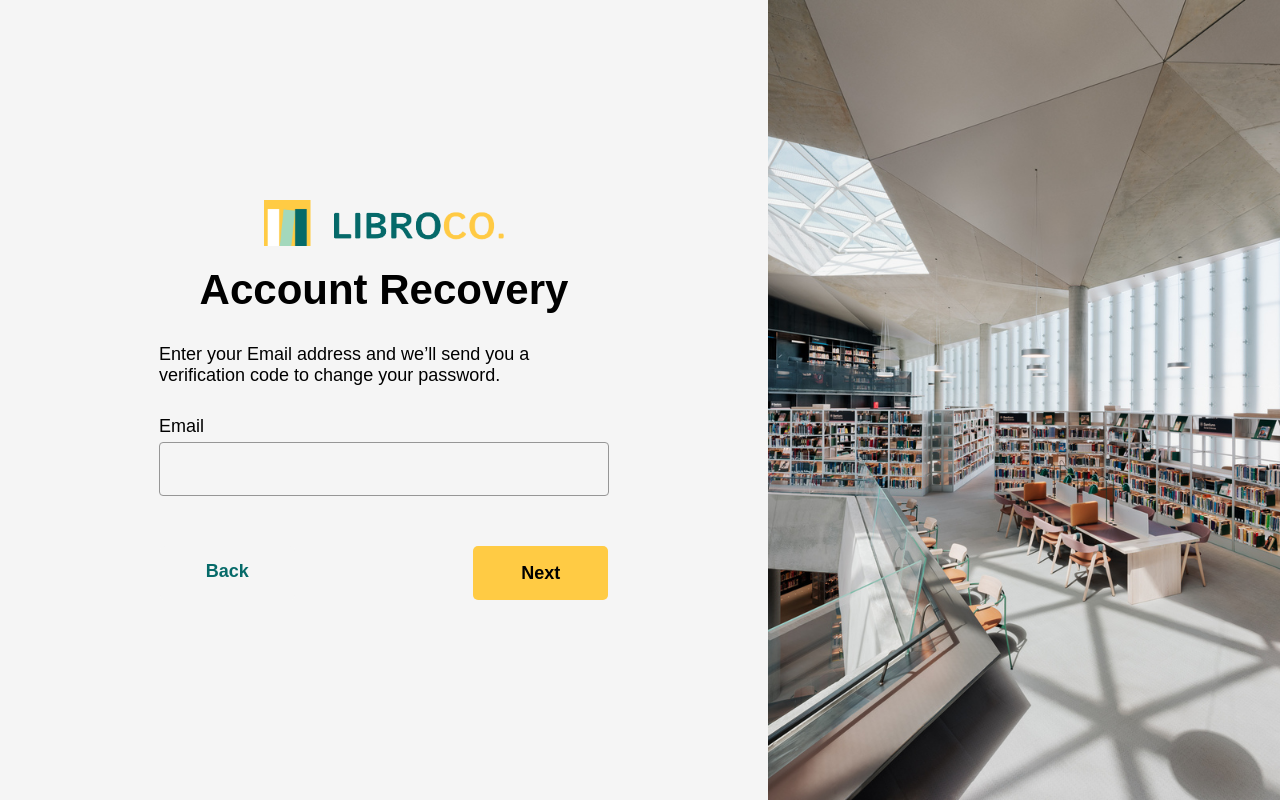
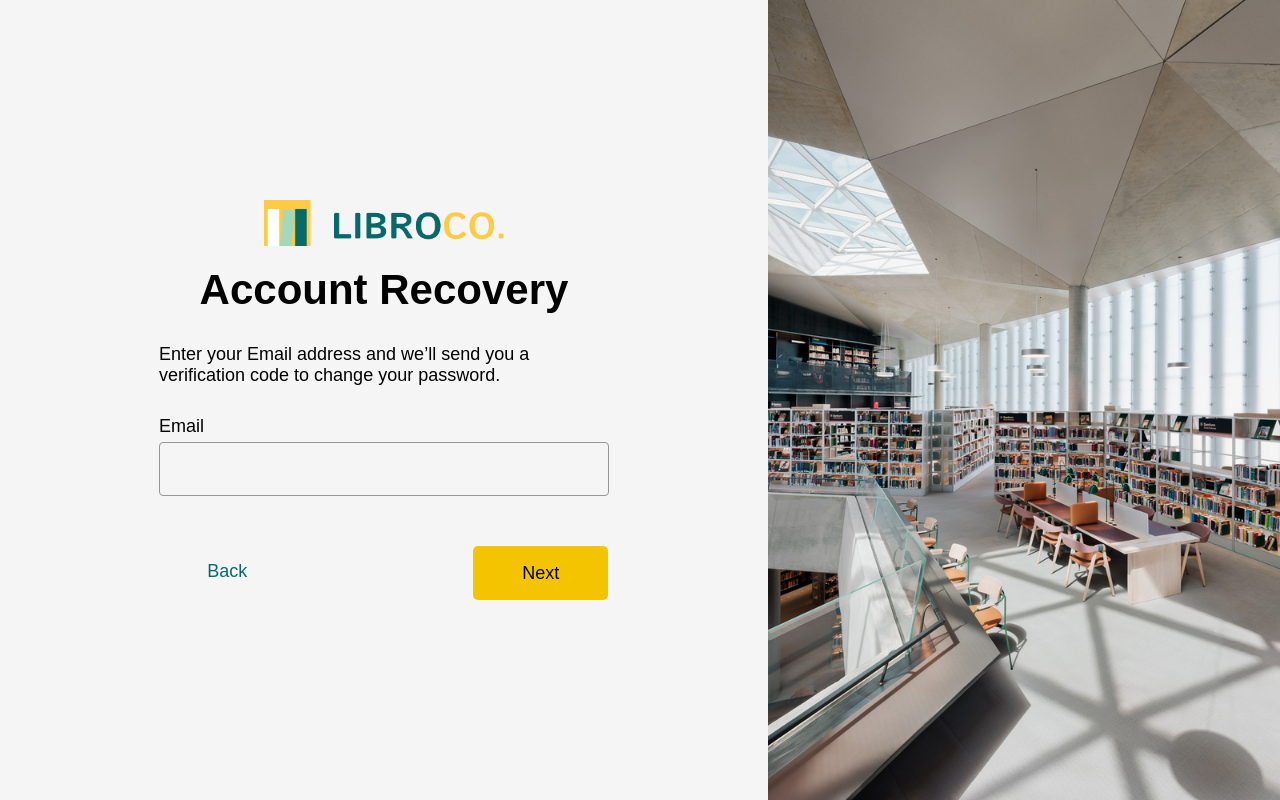
Before and after one commit to danaiaxx/LibroCo, a Flask app: page /account-recovery in a window 1280 px wide. Run offline with Flask 3, Linux system fonts and the light colour scheme; some web fonts are replaced.

Commit message:
button colors

```diff
--- a/LibroCoWeb/static/css/addbookStyles.css
+++ b/LibroCoWeb/static/css/addbookStyles.css
@@ -180,6 +180,10 @@
     font-weight: normal;
 }
 
+.save_button:hover {
+    background-color: #e9aa17;
+}
+
 @media (max-width: 768px) {
     .addbook_container {
         flex-direction: column;
--- a/LibroCoWeb/static/css/editprofilestyles.css
+++ b/LibroCoWeb/static/css/editprofilestyles.css
@@ -222,6 +222,10 @@
     font-weight: normal;
 }
 
+.save_button:hover {
+    background-color: #e9aa17;
+}
+
 .overlay_wrapper {
     position: relative;
     display: inline-block;
--- a/LibroCoWeb/static/css/editreaderStyles.css
+++ b/LibroCoWeb/static/css/editreaderStyles.css
@@ -123,6 +123,10 @@
     font-weight: normal;
 }
 
+.save_button:hover {
+    background-color: #e9aa17;
+}
+
 .overlay_wrapper {
     position: relative;
     display: inline-block;
--- a/LibroCoWeb/static/css/mybooksstyle.css
+++ b/LibroCoWeb/static/css/mybooksstyle.css
@@ -116,6 +116,10 @@
     padding: 10px 20px;
 }
 
+.renew:hover {
+    background-color: #e9aa17;
+}
+
 /* Disabled button styling */
 .renew:disabled {
     background-color: #95a5a6; /* Grey for disabled state */
--- a/LibroCoWeb/static/css/profilestyles.css
+++ b/LibroCoWeb/static/css/profilestyles.css
@@ -77,6 +77,10 @@
     cursor: pointer;
 }
 
+.edit_button:hover {
+    background-color: #e9aa17;
+}
+
 .book_history {
     display: flex;
     flex-direction: column;
--- a/LibroCoWeb/static/css/readersStyles.css
+++ b/LibroCoWeb/static/css/readersStyles.css
@@ -176,6 +176,10 @@
     cursor: pointer;
 }
 
+.edit_button:hover {
+    background-color: #e9aa17;
+}
+
 .book_history {
     display: flex;
     flex-direction: column;
--- a/LibroCoWeb/static/css/style.css
+++ b/LibroCoWeb/static/css/style.css
@@ -204,11 +204,10 @@
   height: 54px;
   width: 100%;
   padding: 15px;
-  background-color: #FFCB44;
+  background-color: #f5c400;
   border: none;
   border-radius: 4px;
   font-size: 18px;
-  font-weight: bold;
   cursor: pointer;
 }
 
@@ -236,7 +235,7 @@
   height: 54px;
   width: 130px;
   padding: 15px;
-  background-color: #FFCB44;
+  background-color: #f5c400;
   border: none;
   border-radius: 4px;
   font-size: 18px;
@@ -387,11 +386,10 @@
   height: 45px;
   width: 100%;
   padding: 5px;
-  background-color: #FFCB44;
+  background-color: #f5c400;
   border: none;
   border-radius: 5px;
   font-size: 18px;
-  font-weight: bold;
   cursor: pointer;
   margin: 20px auto auto auto;
 }
@@ -414,11 +412,10 @@
     height: 54px;
     width: 30%;
     padding: 15px;
-    background-color: #FFCB44;
+    background-color: #f5c400;
     border: none;
     border-radius: 5px;
     font-size: 18px;
-    font-weight: bold;
     cursor: pointer;
     margin: 30px auto auto auto;
 
@@ -438,11 +435,10 @@
       height: 54px;
       width: 30%;
       padding: 15px;
-      background-color: #FFCB44;
+      background-color: #f5c400;
       border: none;
       border-radius: 5px;
       font-size: 18px;
-      font-weight: bold;
       cursor: pointer;
       margin: 30px auto auto auto;
 
--- a/LibroCoWeb/static/css/viewbookstyle.css
+++ b/LibroCoWeb/static/css/viewbookstyle.css
@@ -87,6 +87,11 @@
     background-color: #f5c400;
     color: #111010;
 }
+
+.edit_button:hover {
+    background-color: #e9aa17;
+}
+
 @media (max-width: 768px) {
     .viewbook_container {
         flex-direction: column;
--- a/LibroCoWeb/templates/create_acc.html
+++ b/LibroCoWeb/templates/create_acc.html
@@ -39,7 +39,7 @@
 
                         <button type="submit" id="signup-btn" class="form-btn">Register</button>
                         <div class="form-register">
-                            <p>Already have an account? <a href="{{ url_for('login') }}"><strong>Login</strong></a></p>
+                            <p>Already have an account? <a href="{{ url_for('login') }}">Login</a></p>
                         </div>
                     </form>
                 </div>
--- a/LibroCoWeb/templates/login.html
+++ b/LibroCoWeb/templates/login.html
@@ -37,11 +37,11 @@
                             {% endif %}
 
                             <div class="forgot-password">
-                                <a href="{{ url_for('account_recov') }}"><strong>Forgot Password?</strong></a>
+                                <a href="{{ url_for('account_recov') }}">Forgot Password?</a>
                             </div>
                             <button type="submit" class="form-btn">Log In</button>
                             <div class="form-register">
-                                <p>Don't have an account? <a href="{{ url_for('create_account') }}"><strong>Sign up</strong></a></p>
+                                <p>Don't have an account? <a href="{{ url_for('create_account') }}">Sign up</a></p>
                             </div>
                         </div>
                     </div>
```
Also changed, not shown: LibroCoWeb/libroco.db.
